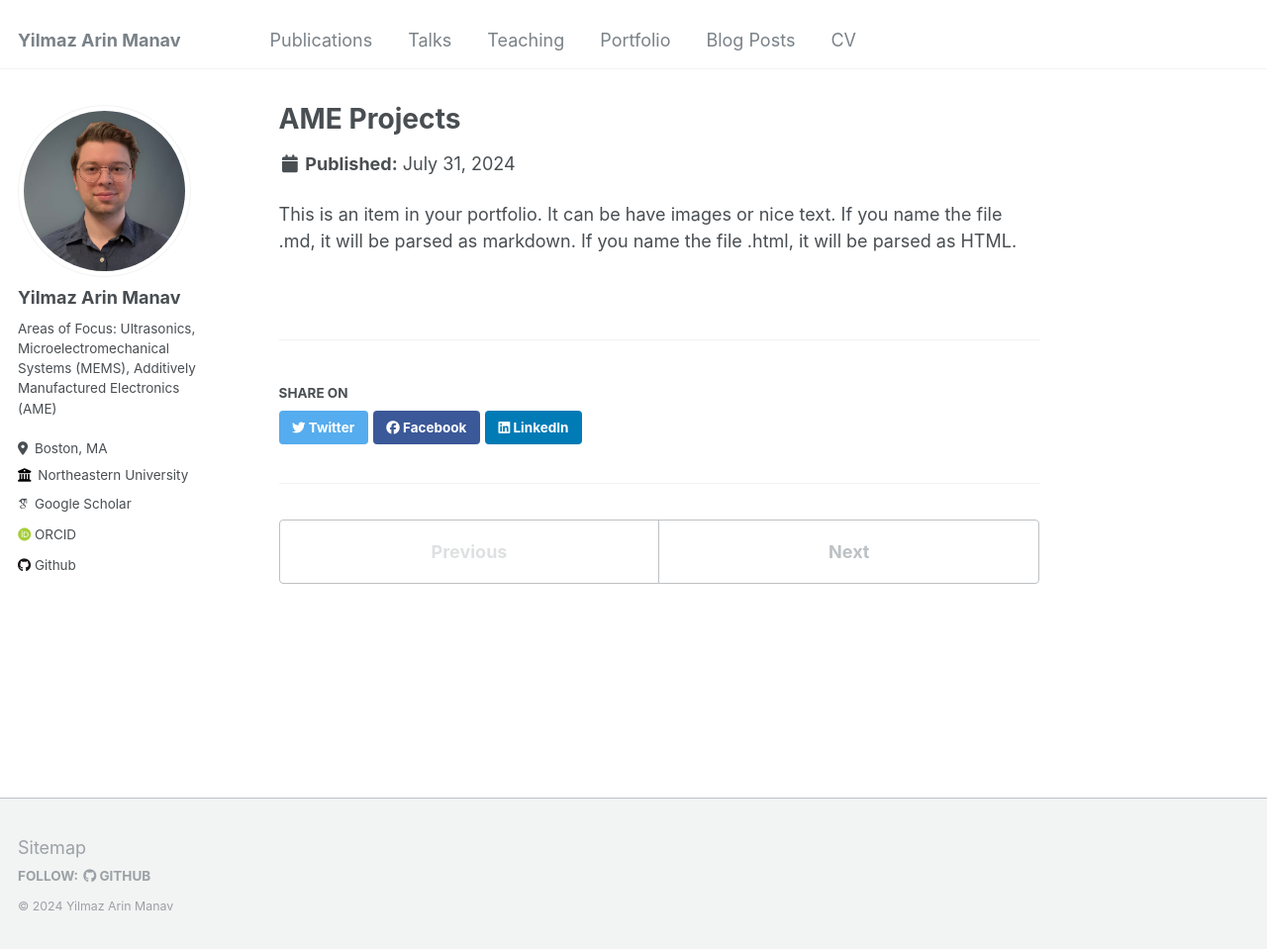
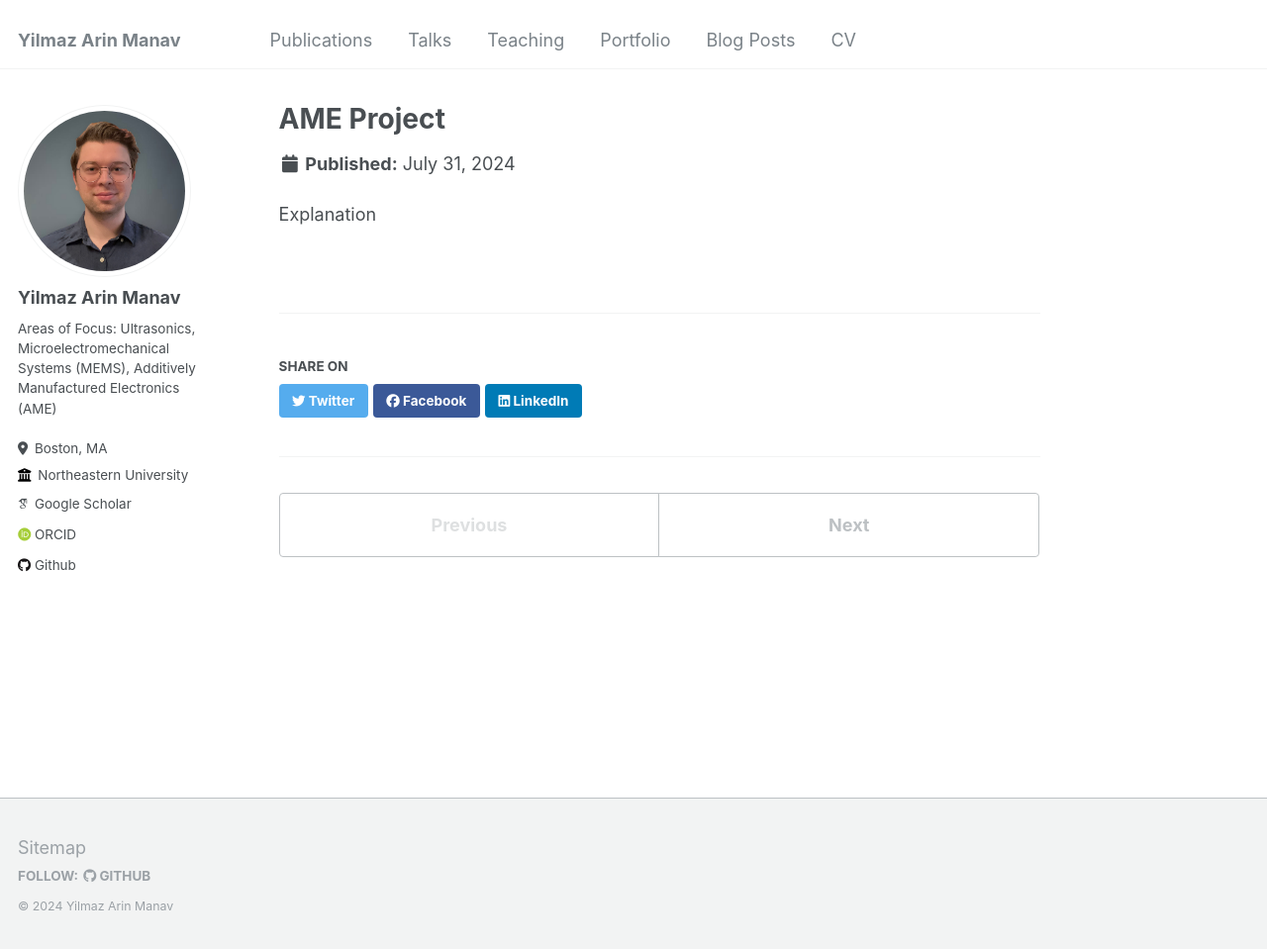
Before and after one commit to arinmanav/arinmanav.github.io, a Jekyll site: the page built from _portfolio/portfolio-1.md, in a window 1280 px wide and 962 px high. Shown: the top 959 px of the window at 99% size. Built offline with Jekyll 4.4.1, drawn with Linux system fonts in a browser that asks for light colours; some web fonts are replaced.

Commit message:
Portfolio explanation seciton tested

```diff
--- a/_portfolio/portfolio-1.md
+++ b/_portfolio/portfolio-1.md
@@ -1,7 +1,7 @@
 ---
-title: "AME Projects"
+title: "AME Project"
 excerpt: "Short description of portfolio item number 1<br/><img src='/images/500x300.png'>"
 collection: portfolio
 ---
 
-This is an item in your portfolio. It can be have images or nice text. If you name the file .md, it will be parsed as markdown. If you name the file .html, it will be parsed as HTML.
+Explanation
```
